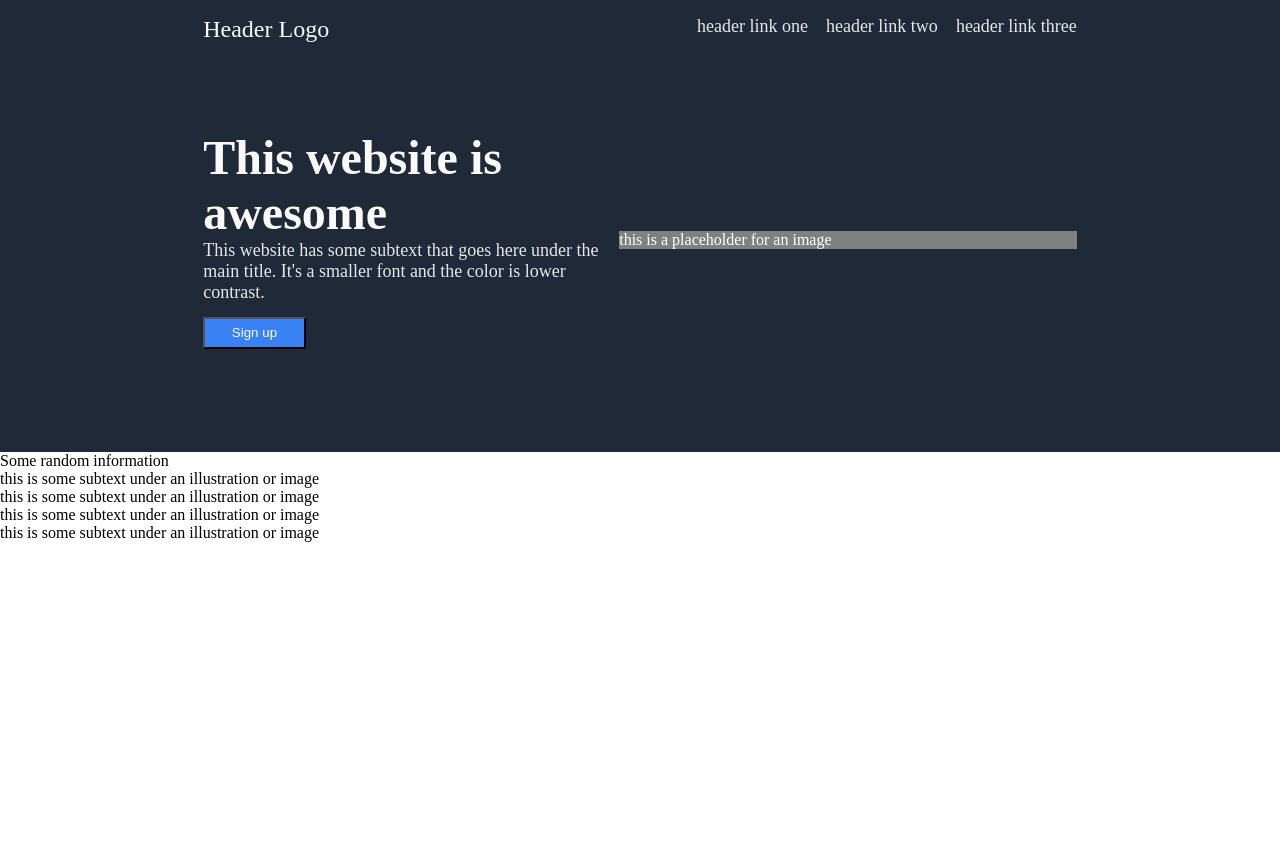
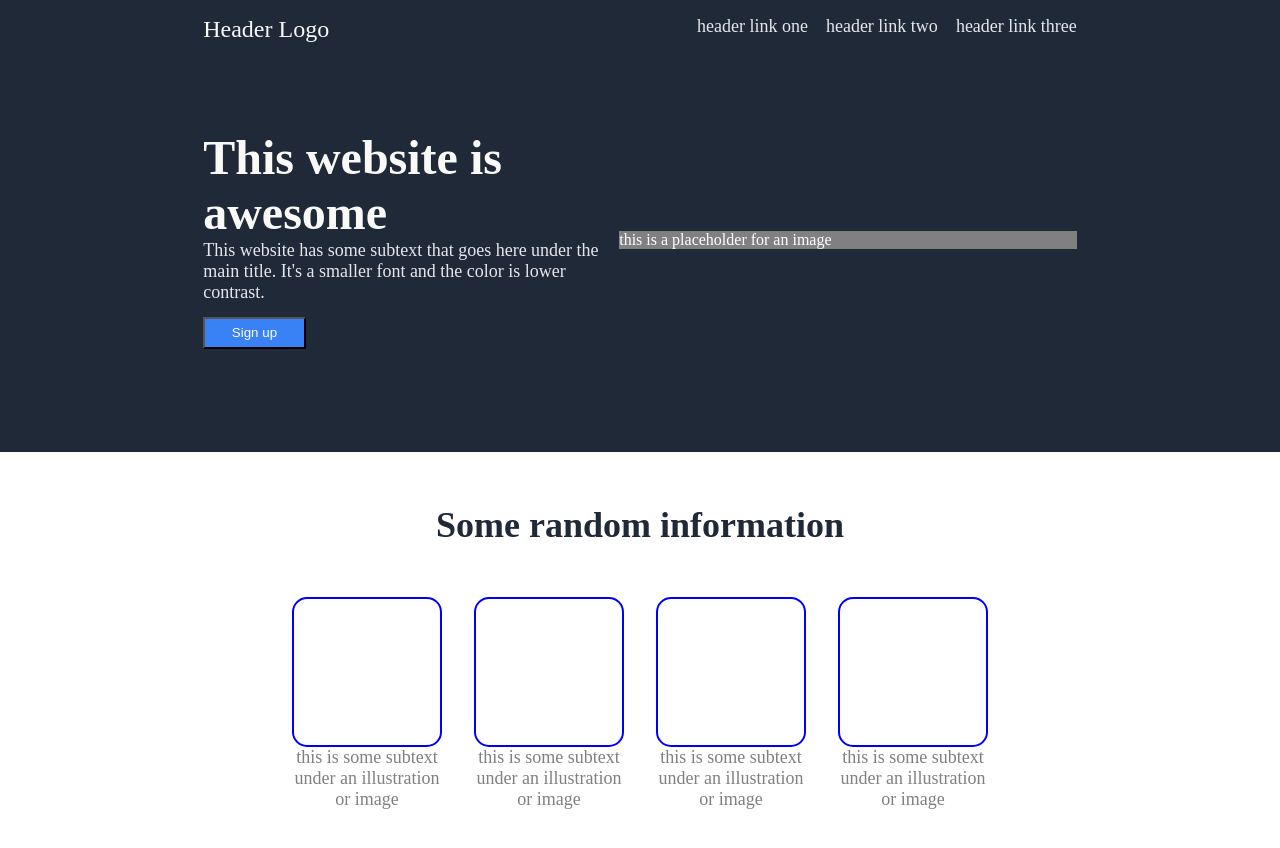
Before and after one commit to joshuaker/odin-landing-page, a plain HTML site: page index.html in a window 1280 px wide. Before the commit the page ends 800 px from the top, so only its background shows below. Drawn offline with Linux system fonts and the light colour scheme.

Commit message:
added styling for info section

```diff
--- a/styles.css
+++ b/styles.css
@@ -56,8 +56,42 @@ body {
     margin-top: 1em;
 }
 
-.img {
+.banner .img {
     color: white;
     background-color: grey;
     flex-grow: 1;
 }
+
+.info {
+    display:flex;
+    justify-content: center;
+    align-items: center;
+    flex-direction: column;
+    margin-bottom: 7%;
+}
+
+.info .title {
+    font-size: 36px;
+    font-weight: 800;
+    color: #1f2937;
+    margin-top: 4%;
+    margin-bottom: 4%;
+}
+.info .img-series {
+    display:flex;
+    gap: 2em;
+}
+.img-text-set .img {
+    box-sizing: border-box;
+    width: 150px;
+    height: 150px;
+    border: 2px solid blue;
+    border-radius: 15px;
+}
+.img-text-set .text {
+    font-size: 18px;
+    color: grey;
+    flex-wrap: wrap;
+    max-width: 150px;
+    text-align: center;
+}
```
